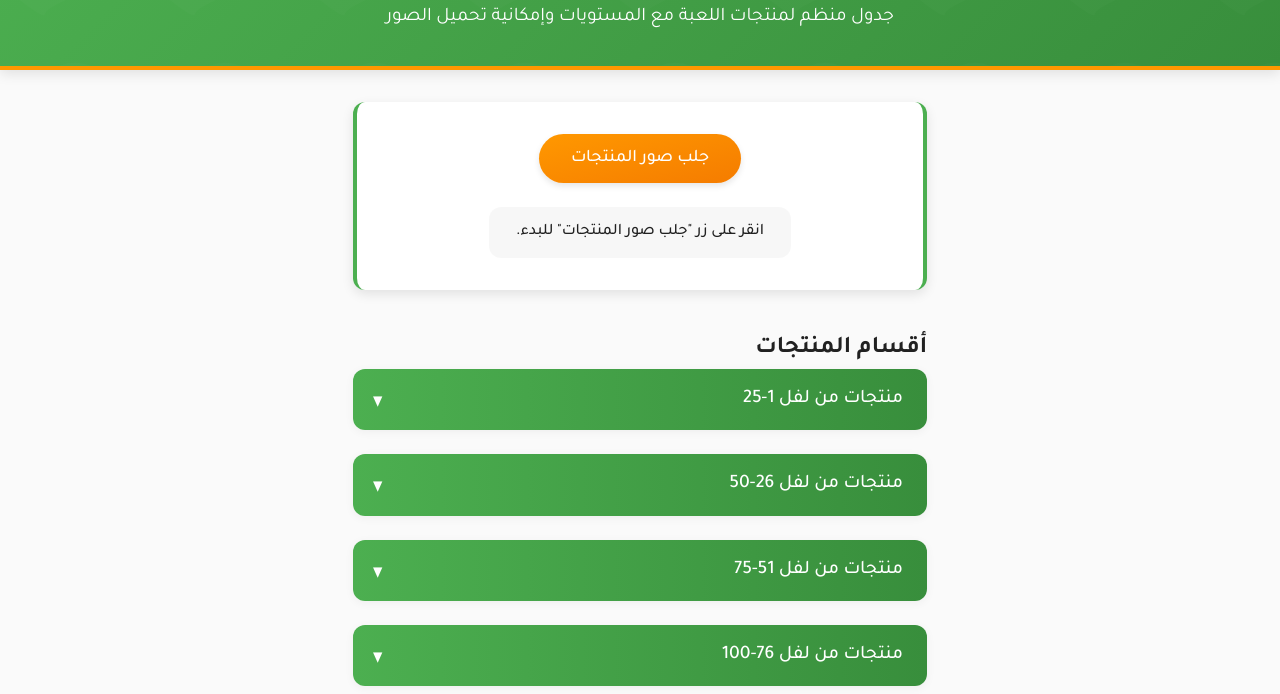
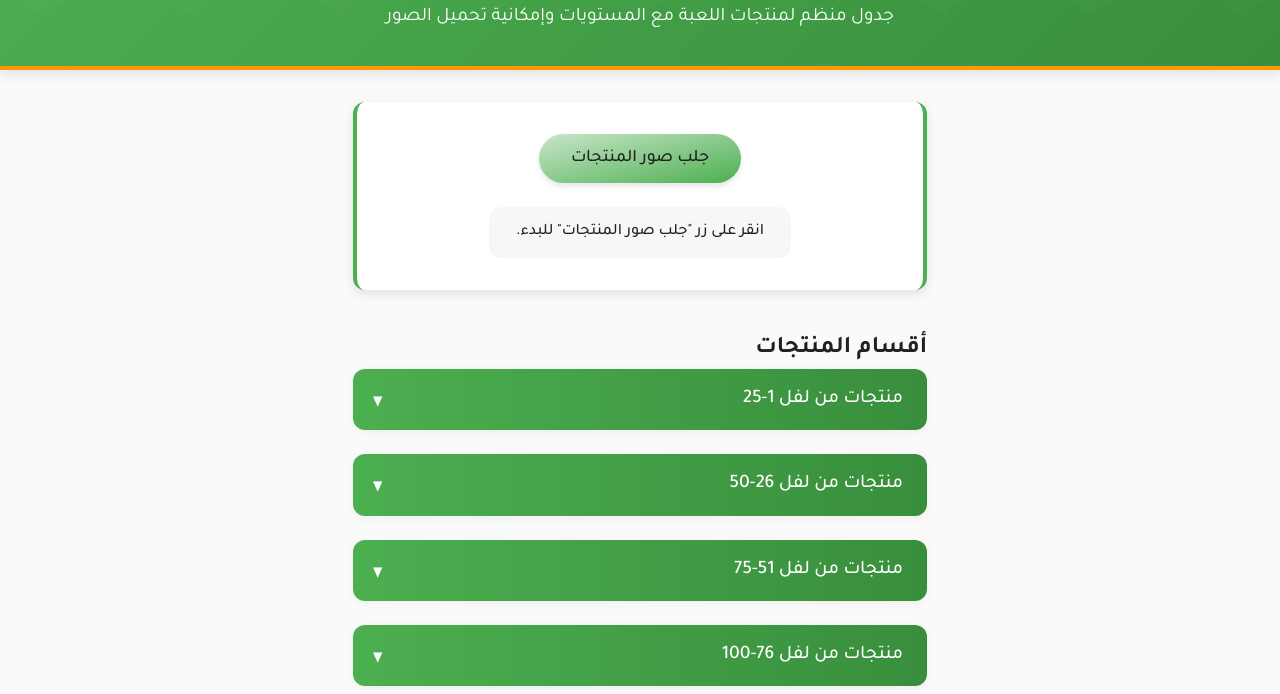
Before and after one commit to alistar1985/ali-iraq, a plain HTML site: page index.html in a window 1280 px wide. Shown: the part 106-800 px from the top of the page. Drawn offline with Linux system fonts and the light colour scheme.

Commit message:
Add files via upload

```diff
--- a/style.css
+++ b/style.css
@@ -164,8 +164,8 @@ main {
 }
 
 .btn {
-    background: linear-gradient(to bottom right, var(--accent-color), var(--accent-dark));
-    color: white;
+    background: linear-gradient(to bottom right, var(--primary-light), var(--primary-color));
+    color: var(--text-primary);
     border: none;
     padding: 0.9rem 2rem;
     border-radius: 50px;
```
